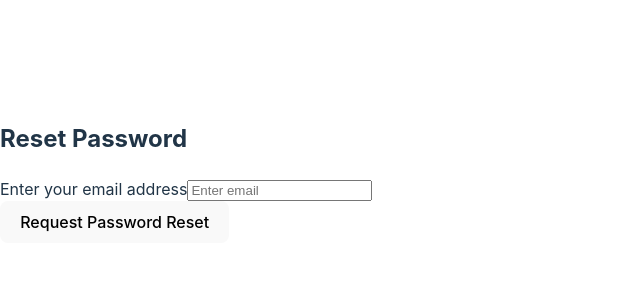
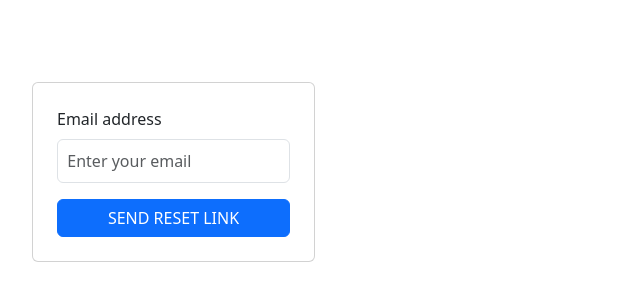
Before and after one commit to rizasimkhana/password-reset, a React (Vite) app in the folder frontend/: page / in a window 1280 px wide. Shown: the part 228-528 px from the top of the page, without its empty margins (0-640 px from the left). Built offline with nearby package versions, Linux system fonts and the light colour scheme.

Commit message:
changed url link

```diff
--- a/frontend/src/ForgotPassword.jsx
+++ b/frontend/src/ForgotPassword.jsx
@@ -1,6 +1,7 @@
 import React, { useState } from 'react';
 import axios from 'axios';
-import { Form, Button, Container, Alert } from 'react-bootstrap';
+import 'bootstrap/dist/css/bootstrap.css';
+
 
 const ForgetPasswordPage = () => {
     const [email, setEmail] = useState('');
@@ -29,31 +30,32 @@ const ForgetPasswordPage = () => {
     };
 
     return (
-        <Container>
-            <h2 className="my-4">Reset Password</h2>
-            <Form onSubmit={handleSubmit}>
-                <Form.Group controlId="email">
-                    <Form.Label>Enter your email address</Form.Label>
-                    <Form.Control
-                        type="email"
-                        placeholder="Enter email"
-                        value={email}
-                        onChange={(e) => setEmail(e.target.value)}
-                        required
-                    />
-                </Form.Group>
-                <Button variant="primary" type="submit" disabled={loading}>
-                    {loading ? 'Sending...' : 'Request Password Reset'}
-                </Button>
-            </Form>
 
-            {message && (
-                <Alert variant={error ? 'danger' : 'success'} className="mt-3">
-                    {message}
-                </Alert>
-            )}
-        </Container>
-    );
+  <div>
+
+     <div className="card p-4" style={{marginLeft:"2rem"}}>
+      <form onSubmit={handleSubmit}>
+        <div className="mb-3" style={{display:"flex",flexDirection:"column"}}>
+          <label for="email" className="form-label">Email address</label>
+          <input
+          type="email"
+          className="form-control"
+          style={{padding:"4%"}}
+          id="email"
+          placeholder="Enter your email"
+          value={email}
+          onChange={(e) => setEmail(e.target.value)}
+           required/>
+        </div>
+        <button type="submit" className="btn btn-primary w-100" disabled={loading}>  {loading ? 'Sending...' : 'SEND RESET LINK'}</button>
+      </form>
+              <div className="alert alert-dark" role="alert" style={{padding:"6px",marginTop:"14px",display:message?'block':'none',color:error?'red':"green"}}>
+        {message}
+    </div>
+    </div>
+  </div>
+
+    )
 };
 
 export default ForgetPasswordPage;
```
Also changed, not shown: frontend/src/ResetPassword.jsx (deleted, +0 -73 lines), 1 other file (tests, documents, lock files or other folders).
